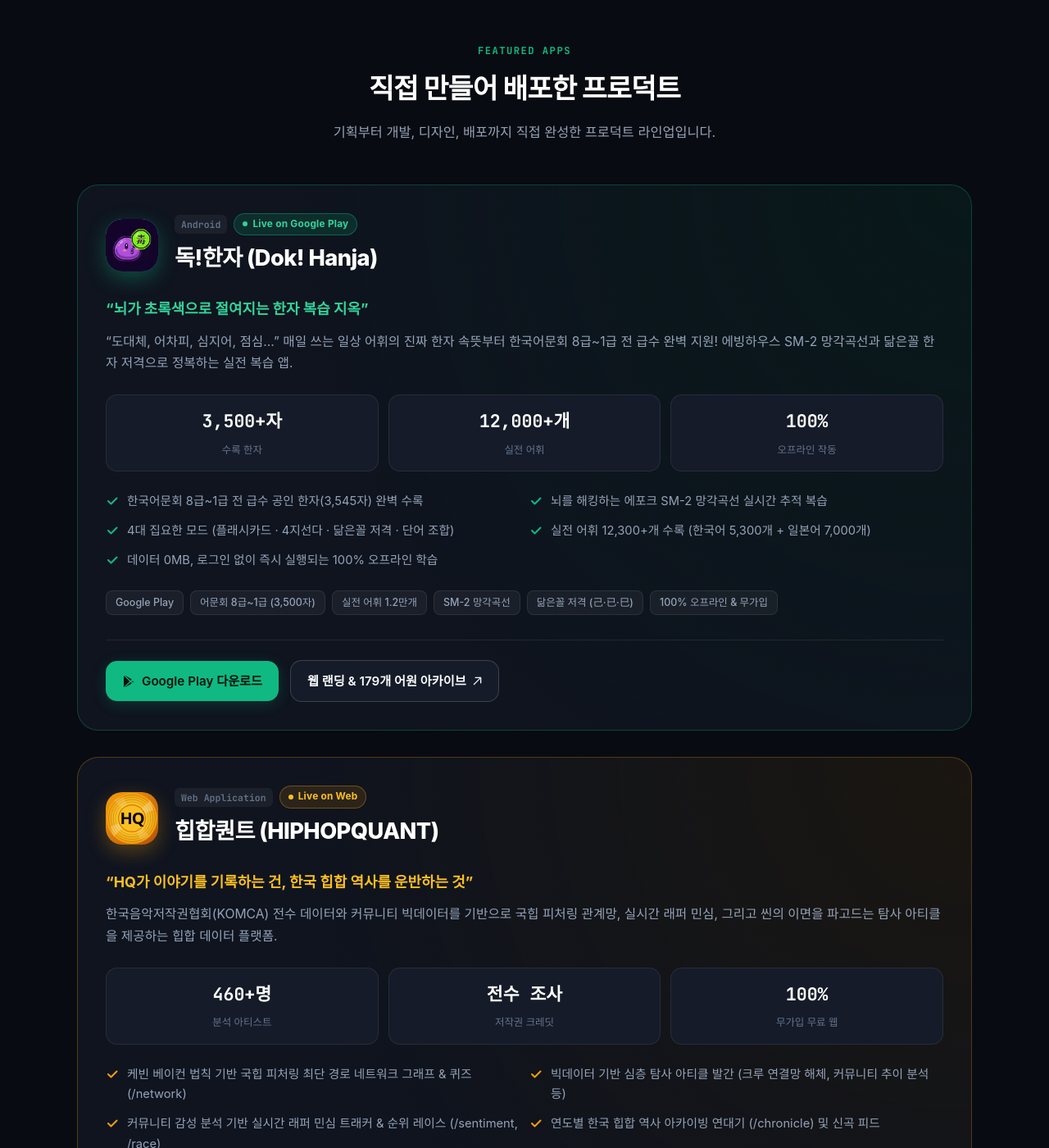
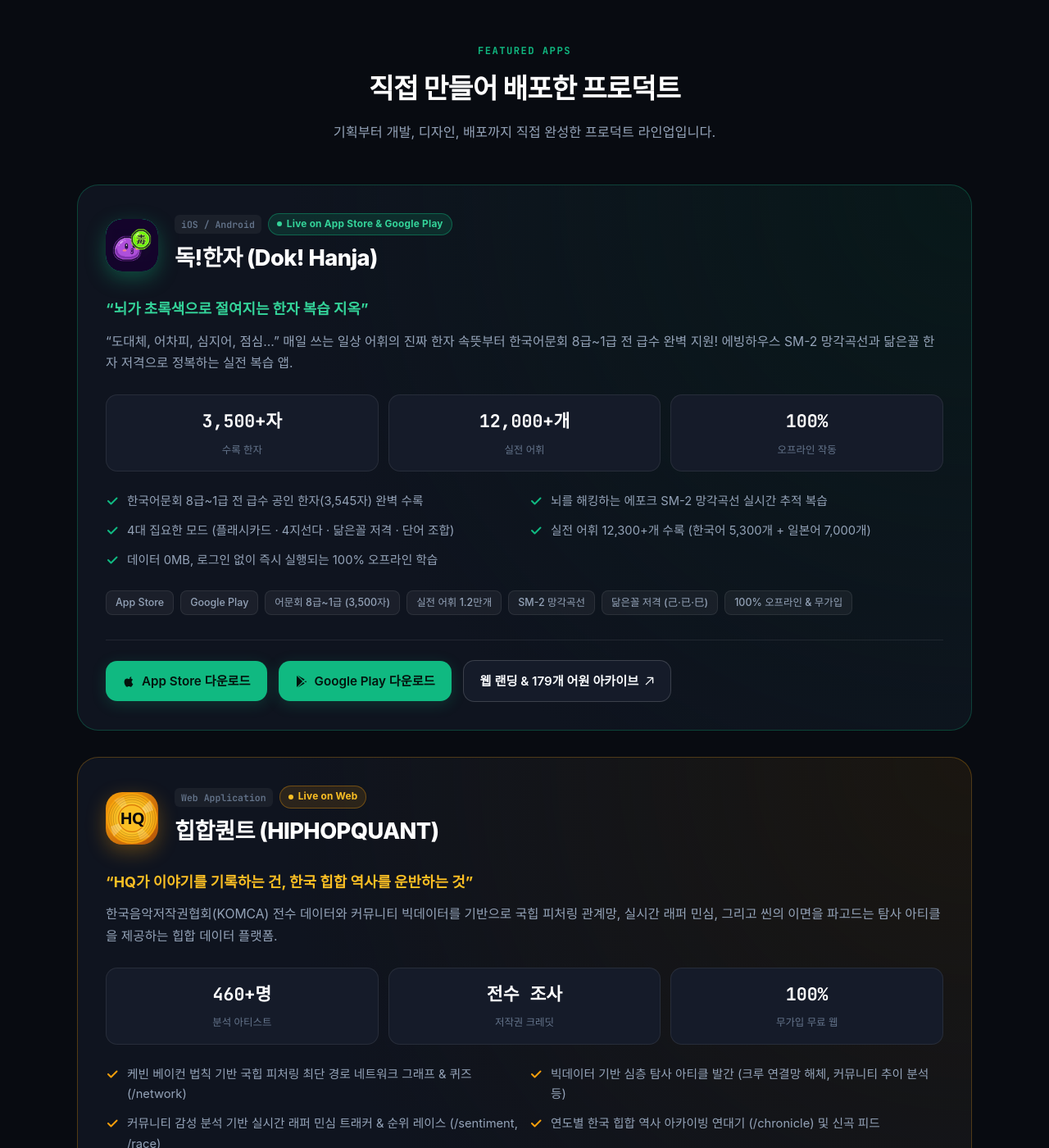
Before and after one commit to CoderCollie/codercollie.github.io, a Jekyll site: the page built from index.html, in a window 1280 px wide and 1400 px high, scrolled down 665 px. Shown: the whole window at 82% size. Built offline with Jekyll 4.4.1, drawn with Linux system fonts in a browser that asks for light colours; some web fonts are replaced.

Commit message:
feat: Add DokHanja iOS App Store download link and update platform status

```diff
--- a/_data/apps.yml
+++ b/_data/apps.yml
@@ -1,14 +1,15 @@
 - id: dokhanja
   name: "독!한자 (Dok! Hanja)"
   status: "live"
-  status_label: "Live on Google Play"
+  status_label: "Live on App Store & Google Play"
   category: "Mobile App"
-  platform: "Android"
+  platform: "iOS / Android"
   icon: "assets/images/apps/dokhanja/icon-192.png"
   icon_char: "毒"
   tagline: "뇌가 초록색으로 절여지는 한자 복습 지옥"
   description: "“도대체, 어차피, 심지어, 점심…” 매일 쓰는 일상 어휘의 진짜 한자 속뜻부터 한국어문회 8급~1급 전 급수 완벽 지원! 에빙하우스 SM-2 망각곡선과 닮은꼴 한자 저격으로 정복하는 실전 복습 앱."
   badges:
+    - "App Store"
     - "Google Play"
     - "어문회 8급~1급 (3,500자)"
     - "실전 어휘 1.2만개"
@@ -29,6 +30,10 @@
     - label: "오프라인 작동"
       value: "100%"
   links:
+    - label: "App Store 다운로드"
+      url: "https://apps.apple.com/kr/app/%EB%8F%85-%ED%95%9C%EC%9E%90-%EB%87%8C%EA%B0%80-%EC%B4%88%EB%A1%9D%EC%83%89%EC%9C%BC%EB%A1%9C-%EC%A0%88%EC%97%AC%EC%A7%80%EB%8A%94-%ED%95%9C%EC%9E%90-%EB%B3%B5%EC%8A%B5-%EC%A7%80%EC%98%A5/id6832167755"
+      primary: true
+      icon: "apple"
     - label: "Google Play 다운로드"
       url: "https://play.google.com/store/apps/details?id=com.codercollie.hanja"
       primary: true
--- a/assets/css/main.css
+++ b/assets/css/main.css
@@ -417,7 +417,8 @@ img, svg, video, canvas {
     transform: translateY(2px);
 }
 
-.play-icon {
+.play-icon,
+.apple-icon {
     width: 16px;
     height: 16px;
 }
@@ -760,6 +761,7 @@ img, svg, video, canvas {
 
 .app-card-footer {
     display: flex;
+    flex-wrap: wrap;
     gap: 14px;
     align-items: center;
     border-top: 1px solid var(--border-subtle);
--- a/index.html
+++ b/index.html
@@ -137,7 +137,14 @@ title: Home
 
                     <div class="app-card-footer">
                         {% for link in app.links %}
-                        {% if link.icon == "play" %}
+                        {% if link.icon == "apple" %}
+                        <a href="{{ link.url }}" target="_blank" rel="noopener noreferrer" class="btn btn-primary btn-app">
+                            <svg class="apple-icon" viewBox="0 0 24 24" fill="currentColor">
+                                <path d="M18.71 19.5c-.83 1.24-1.71 2.45-3.05 2.47-1.34.03-1.77-.79-3.29-.79-1.53 0-2 .77-3.27.82-1.31.05-2.3-1.32-3.14-2.53C4.25 17 2.94 12.45 4.7 9.39c.87-1.52 2.43-2.48 4.12-2.51 1.28-.02 2.5.87 3.29.87.78 0 2.26-1.07 3.81-.91.65.03 2.47.26 3.64 1.98-.09.06-2.17 1.28-2.15 3.81.03 3.02 2.65 4.03 2.68 4.04-.03.07-.42 1.44-1.38 2.83M15.97 6.37c.62-.75 1.04-1.8 0.92-2.85-.9.04-2 .6-2.65 1.35-.56.64-1.06 1.7-0.93 2.73.99.08 2.04-.49 2.66-1.23z"/>
+                            </svg>
+                            <span>{{ link.label }}</span>
+                        </a>
+                        {% elsif link.icon == "play" %}
                         <a href="{{ link.url }}" target="_blank" rel="noopener noreferrer" class="btn btn-primary btn-app">
                             <svg class="play-icon" viewBox="0 0 24 24" fill="currentColor">
                                 <path d="M3.609 1.814L13.792 12 3.61 22.186a2.008 2.008 0 0 1-.61-.951V2.765c.08-.363.29-.68.609-.951zm11.597 11.599l2.42 2.42-12.87 7.424 10.45-9.844zm0-2.826L4.756.743l12.87 7.424-2.42 2.42zM16.62 12l3.43 1.98a1.5 1.5 0 0 0 0-2.58L16.62 12z"/>
```
